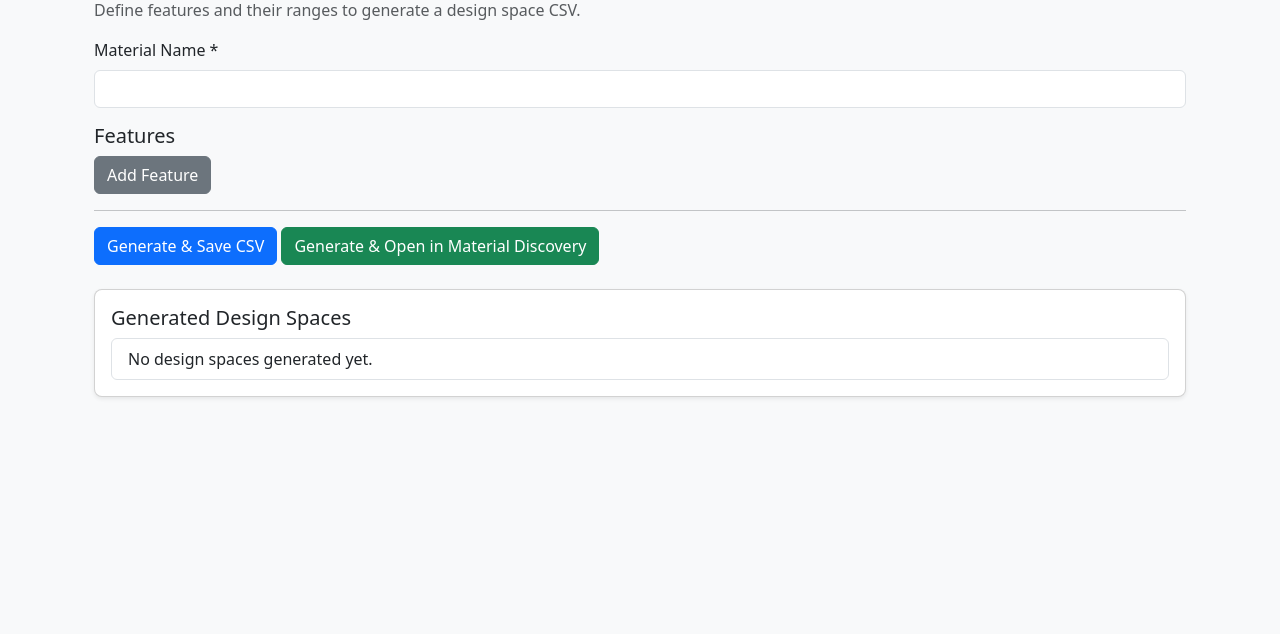
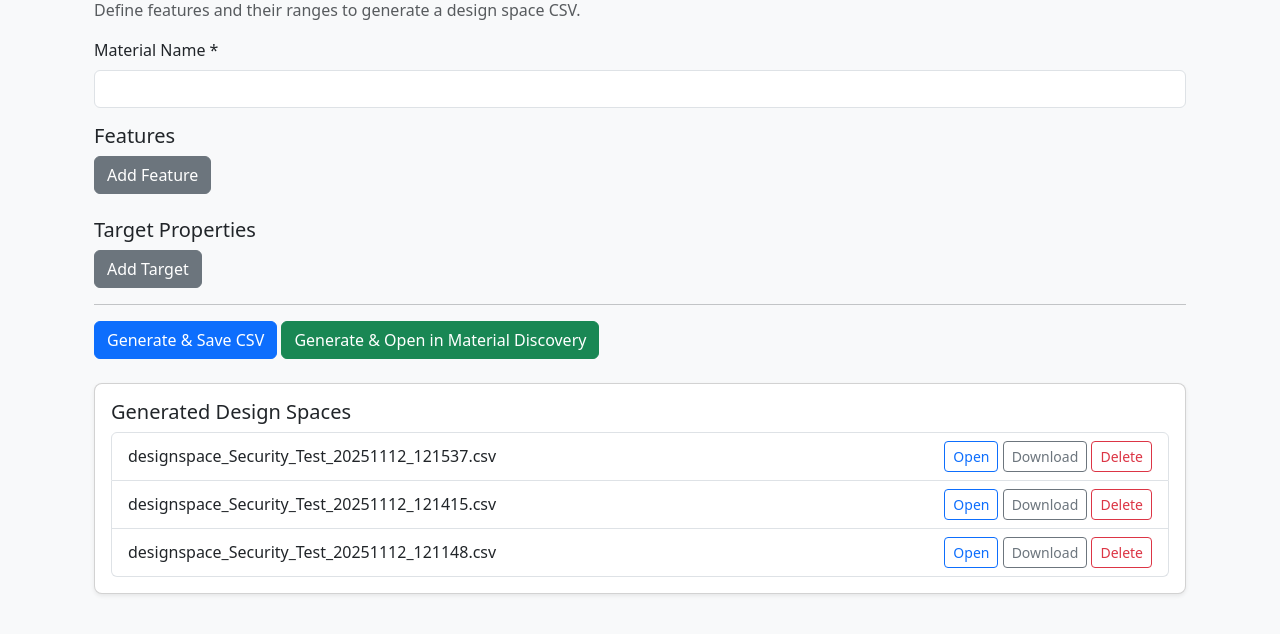
Before and after one commit to ghezalahmad/MetaDesign-Flask, a Flask app: page /design-space in a window 1280 px wide. Shown: the part 124-758 px from the top of the page. Run offline with Flask 3, Linux system fonts and the light colour scheme; some libraries are stand-ins or nearby versions.

Commit message:
feat: Implement Design Space to Material Discovery Workflow
This commit introduces a new workflow that allows users to generate a design space and seamlessly transition to the material discovery phase.

Key features and changes:
- Renamed 'Discovery' to 'Material Discovery' and 'Formulation' to 'Design Space' in the navigation.
- Created a new 'Design Space' page where users can define features with continuous ranges or discrete values.
- Implemented a backend route to generate a CSV file based on the Cartesian product of the defined features.
- The generated CSV is automatically passed to the 'Material Discovery' page, which loads it as the active dataset.
- Added functionality to define target property names in the design space, which are added as empty columns to the CSV.
- Included 'Download' and 'Delete' buttons for managing generated design space files.
- Implemented server-side validation to prevent the generation of overly large datasets without user confirmation.
- Secured the file handoff mechanism by passing only the filename in the URL query parameter.

```diff
--- a/app/routes.py
+++ b/app/routes.py
@@ -1,6 +1,6 @@
 import logging
 import logging
-from flask import Blueprint, render_template, request, jsonify, session, redirect, url_for
+from flask import Blueprint, render_template, request, jsonify, session, redirect, url_for, send_from_directory
 import os
 from werkzeug.utils import secure_filename
 import pandas as pd
@@ -78,6 +78,7 @@ def generate_design_space():
     material_name = data.get('material_name')
     feature_names = data.getlist('feature_name')
     feature_types = data.getlist('feature_type')
+    target_names = data.getlist('target_name')
 
     feature_definitions = []
     total_combinations = 1
@@ -114,6 +115,9 @@ def generate_design_space():
     df = pd.DataFrame(list(product_iter), columns=feature_names)
     df.insert(0, 'Idx_Sample', range(1, len(df) + 1))
 
+    for target in target_names:
+        df[target] = np.nan
+
     # Save to CSV
     timestamp = datetime.now().strftime("%Y%m%d_%H%M%S")
     filename = f"designspace_{secure_filename(material_name)}_{timestamp}.csv"
@@ -122,7 +126,7 @@ def generate_design_space():
 
     if data.get('action') == 'open':
         session['filepath'] = filepath
-        return redirect(url_for('main.index', ds=filepath))
+        return redirect(url_for('main.index', ds=filename))
 
     return redirect(url_for('main.design_space'))
 
@@ -131,17 +135,36 @@ def generate_feature_values(feature):
         return np.arange(feature['min'], feature['max'] + feature['step'], feature['step'])
     return feature['values']
 
+@main_bp.route('/download-design-space/<filename>')
+def download_design_space(filename):
+    design_space_dir = os.path.join(os.path.dirname(__file__), '..', 'data', 'designspaces')
+    return send_from_directory(design_space_dir, filename, as_attachment=True)
+
+@main_bp.route('/delete-design-space/<filename>', methods=['DELETE'])
+def delete_design_space(filename):
+    try:
+        design_space_dir = os.path.join(os.path.dirname(__file__), '..', 'data', 'designspaces')
+        filepath = os.path.join(design_space_dir, filename)
+        if os.path.exists(filepath):
+            os.remove(filepath)
+            return jsonify({'success': True})
+        return jsonify({'success': False, 'error': 'File not found'}), 404
+    except Exception as e:
+        return jsonify({'success': False, 'error': str(e)}), 500
+
 @main_bp.route('/set-filepath-from-url', methods=['POST'])
 def set_filepath_from_url():
-    filepath = request.args.get('path')
-    if filepath and os.path.exists(filepath):
-        session['filepath'] = filepath
-        try:
-            data = pd.read_csv(filepath)
-            filename = os.path.basename(filepath)
-            return jsonify({'success': True, 'columns': data.columns.tolist(), 'filename': filename})
-        except Exception as e:
-            return jsonify({'success': False, 'error': str(e)})
+    filename = request.args.get('filename')
+    if filename:
+        design_space_dir = os.path.join(os.path.dirname(__file__), '..', 'data', 'designspaces')
+        filepath = os.path.join(design_space_dir, filename)
+        if os.path.exists(filepath):
+            session['filepath'] = filepath
+            try:
+                data = pd.read_csv(filepath)
+                return jsonify({'success': True, 'columns': data.columns.tolist(), 'filename': filename})
+            except Exception as e:
+                return jsonify({'success': False, 'error': str(e)})
     return jsonify({'success': False, 'error': 'File not found.'})
 
 @main_bp.route('/upload', methods=['POST'])
--- /dev/null
+++ b/data/designspaces/designspace_Security_Test_20251112_121148.csv
@@ -0,0 +1,4 @@
+Idx_Sample,Test Feature
+1,A
+2,B
+3,C
--- /dev/null
+++ b/data/designspaces/designspace_Security_Test_20251112_121415.csv
@@ -0,0 +1,4 @@
+Idx_Sample,Test Feature
+1,A
+2,B
+3,C
--- /dev/null
+++ b/data/designspaces/designspace_Security_Test_20251112_121537.csv
@@ -0,0 +1,4 @@
+Idx_Sample,Test Feature
+1,A
+2,B
+3,C
--- a/static/js/dashboard.js
+++ b/static/js/dashboard.js
@@ -17,10 +17,10 @@ document.addEventListener('DOMContentLoaded', function() {
 
     function autoLoadDataset() {
         const urlParams = new URLSearchParams(window.location.search);
-        const dsPath = urlParams.get('ds');
-        if (dsPath) {
+        const filename = urlParams.get('ds');
+        if (filename) {
             // Set the session filepath for the backend
-            fetch(`/set-filepath-from-url?path=${encodeURIComponent(dsPath)}`, { method: 'POST' })
+            fetch(`/set-filepath-from-url?filename=${encodeURIComponent(filename)}`, { method: 'POST' })
             .then(response => response.json())
             .then(data => {
                 if(data.success) {
--- a/templates/design_space.html
+++ b/templates/design_space.html
@@ -16,6 +16,12 @@
         </div>
 
         <button type="button" id="add-feature-button" class="btn btn-secondary">Add Feature</button>
+
+        <h5 class="mt-4">Target Properties</h5>
+        <div id="targets-container">
+            <!-- Target rows will be added here dynamically -->
+        </div>
+        <button type="button" id="add-target-button" class="btn btn-secondary">Add Target</button>
         <hr>
 
         <div class="d-flex justify-content-between align-items-center">
@@ -53,7 +59,11 @@
                 {% for item in history %}
                 <li class="list-group-item d-flex justify-content-between align-items-center">
                     {{ item.name }}
-                    <a href="{{ url_for('main.index', ds=item.path) }}" class="btn btn-sm btn-outline-primary">Open in Material Discovery</a>
+                    <div>
+                        <a href="{{ url_for('main.index', ds=item.name) }}" class="btn btn-sm btn-outline-primary">Open</a>
+                        <a href="{{ url_for('main.download_design_space', filename=item.name) }}" class="btn btn-sm btn-outline-secondary">Download</a>
+                        <button class="btn btn-sm btn-outline-danger delete-btn" data-filename="{{ item.name }}">Delete</button>
+                    </div>
                 </li>
                 {% else %}
                 <li class="list-group-item">No design spaces generated yet.</li>
@@ -84,11 +94,25 @@
     </div>
 </template>
 
+<template id="target-row-template">
+    <div class="row mb-3 target-row">
+        <div class="col-md-3">
+            <input type="text" class="form-control" name="target_name" placeholder="Target Name" required>
+        </div>
+        <div class="col-md-1">
+            <button type="button" class="btn btn-danger remove-target-button">Remove</button>
+        </div>
+    </div>
+</template>
+
 <script>
 document.addEventListener('DOMContentLoaded', function() {
     const featuresContainer = document.getElementById('features-container');
     const addFeatureButton = document.getElementById('add-feature-button');
     const featureRowTemplate = document.getElementById('feature-row-template');
+    const targetsContainer = document.getElementById('targets-container');
+    const addTargetButton = document.getElementById('add-target-button');
+    const targetRowTemplate = document.getElementById('target-row-template');
     const form = document.getElementById('design-space-form');
     const rowCountPreview = document.getElementById('row-count-preview');
     const confirmationModal = new bootstrap.Modal(document.getElementById('confirmationModal'));
@@ -131,6 +155,34 @@ document.addEventListener('DOMContentLoaded', function() {
     });
 
     form.addEventListener('input', updateRowCountPreview);
+
+    addTargetButton.addEventListener('click', function() {
+        const newRow = targetRowTemplate.content.cloneNode(true);
+        targetsContainer.appendChild(newRow);
+    });
+
+    targetsContainer.addEventListener('click', function(e) {
+        if (e.target.classList.contains('remove-target-button')) {
+            e.target.closest('.target-row').remove();
+        }
+    });
+
+    document.getElementById('design-space-history').addEventListener('click', function(e) {
+        if (e.target.classList.contains('delete-btn')) {
+            const filename = e.target.dataset.filename;
+            if (confirm(`Are you sure you want to delete ${filename}?`)) {
+                fetch(`/delete-design-space/${filename}`, { method: 'DELETE' })
+                    .then(response => response.json())
+                    .then(data => {
+                        if (data.success) {
+                            e.target.closest('li').remove();
+                        } else {
+                            alert('Error deleting file: ' + data.error);
+                        }
+                    });
+            }
+        }
+    });
 
     function updateFeatureValues(selectElement) {
         const valuesContainer = selectElement.closest('.feature-row').querySelector('.feature-values');
```
